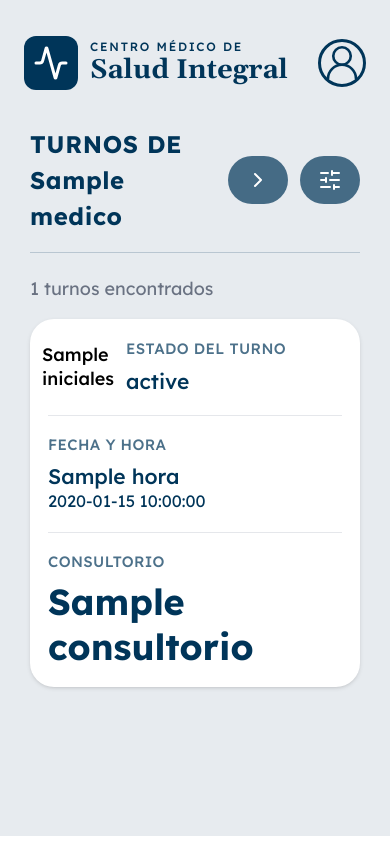
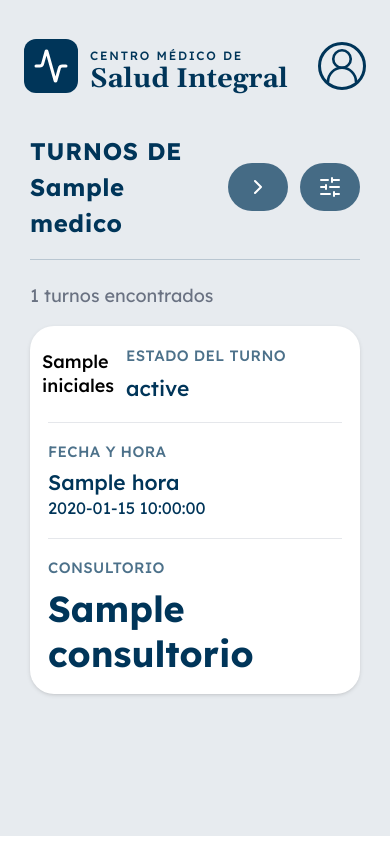
Before and after one commit to SNAndreatta/centro-medico-salud-integral, a Python web app: template frontend/templates/admin/abm/medicos/turnos.html in a window 390 px wide. Run offline with Jinja, Linux system fonts and the light colour scheme; the template is opened without the code that fills it: most values are stand-ins (such as "Sample title", 1, 10 or a date in 2020); style sheets or scripts are compiled from the project's sources.

Commit message:
fix(base): diseño responsive

```diff
--- a/frontend/templates/base.html
+++ b/frontend/templates/base.html
@@ -31,14 +31,14 @@
         <header class="mb-6 flex items-center justify-between gap-2 sm:mb-8">
 
             <!-- Logo -->
-            <a href="{{ url_for('rutas_home.home') }}" class="flex min-w-0 items-center gap-2 text-acento">
+            <a href="{{ url_for('rutas_home.home') }}" class="flex min-w-0 items-center gap-2 text-acento justify-center">
 
                 <div class="flex h-9 w-9 shrink-0 items-center justify-center rounded-lg bg-acento text-white sm:h-10 sm:w-10">
                     <i data-lucide="activity" class="h-6 w-6 sm:h-7 sm:w-7"></i>
                 </div>
 
                 <div class="min-w-0">
-                    <p class="whitespace-nowrap text-[8px] font-medium uppercase leading-tight tracking-[0.15em]">
+                    <p class="whitespace-nowrap text-[8px] font-medium uppercase leading-tight tracking-[0.15em] pt-2">
                         Centro Médico de
                     </p>
 
```
